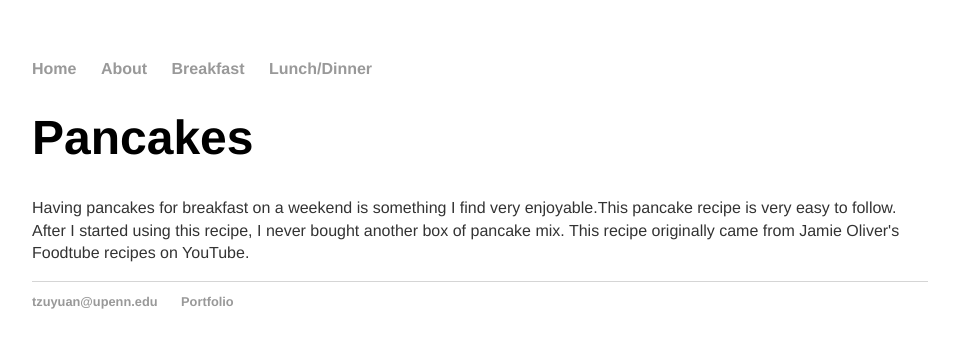
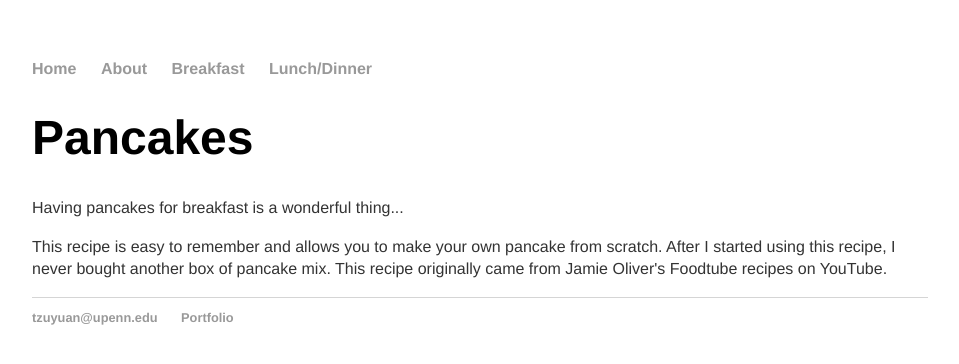
Before and after one commit to tzuyuanw/tzuyuanw.github.io, a Jekyll site: the page recipes/pancakes.html, which Jekyll copies as it is, in a window 1280 px wide. Shown: the top 364 px of the page, without its empty margins (160-1119 px from the left). Built offline with Jekyll 4.4.1, drawn with Linux system fonts in a browser that asks for light colours.

Commit message:
Update pancakes.html

```diff
--- a/recipes/pancakes.html
+++ b/recipes/pancakes.html
@@ -18,10 +18,10 @@
 			<div class="container">
 			<h1>Pancakes</h1>
 			<div class="blurb">
-   				<p>Having pancakes for breakfast on a weekend is something I find very enjoyable.This pancake recipe is very easy to follow.
+				<p>Having pancakes for breakfast is a wonderful thing...</p>
+				<p>This recipe is easy to remember and allows you to make your own pancake from scratch.
 					After I started using this recipe, I never bought another box of pancake mix.
 					This recipe originally came from Jamie Oliver's Foodtube recipes on YouTube.
-
 				</p>
 			</div>
 			</div><!-- /.container -->
```
